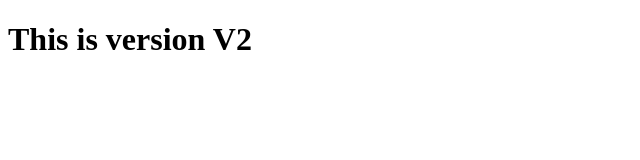
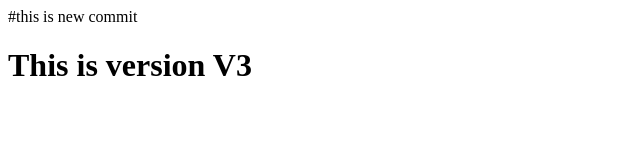
Before and after one commit to MaheshAWSDevOps24/myrepo, a plain HTML site: page index.html in a window 1280 px wide. Shown: the whole page, without its empty margins (0-640 px from the left). Drawn offline with Linux system fonts and the light colour scheme.

Commit message:
This is version V3

```diff
--- a/index.html
+++ b/index.html
@@ -6,6 +6,7 @@
     <title>Document</title>
 </head>
 <body>
-   <h1> This is version V2 </h1>
+    #this is new commit
+   <h1> This is version V3 </h1>
 </body>
 </html>
```
